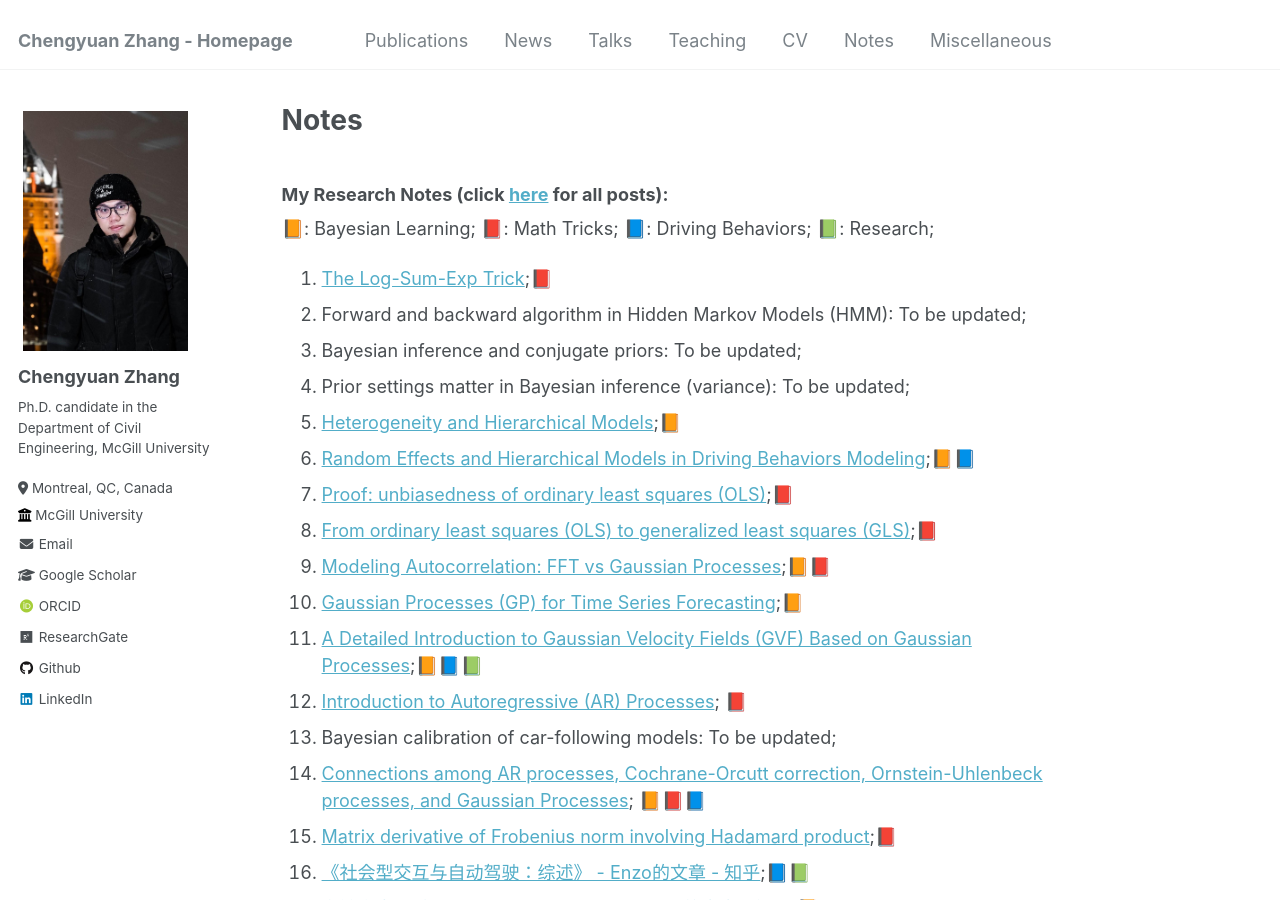
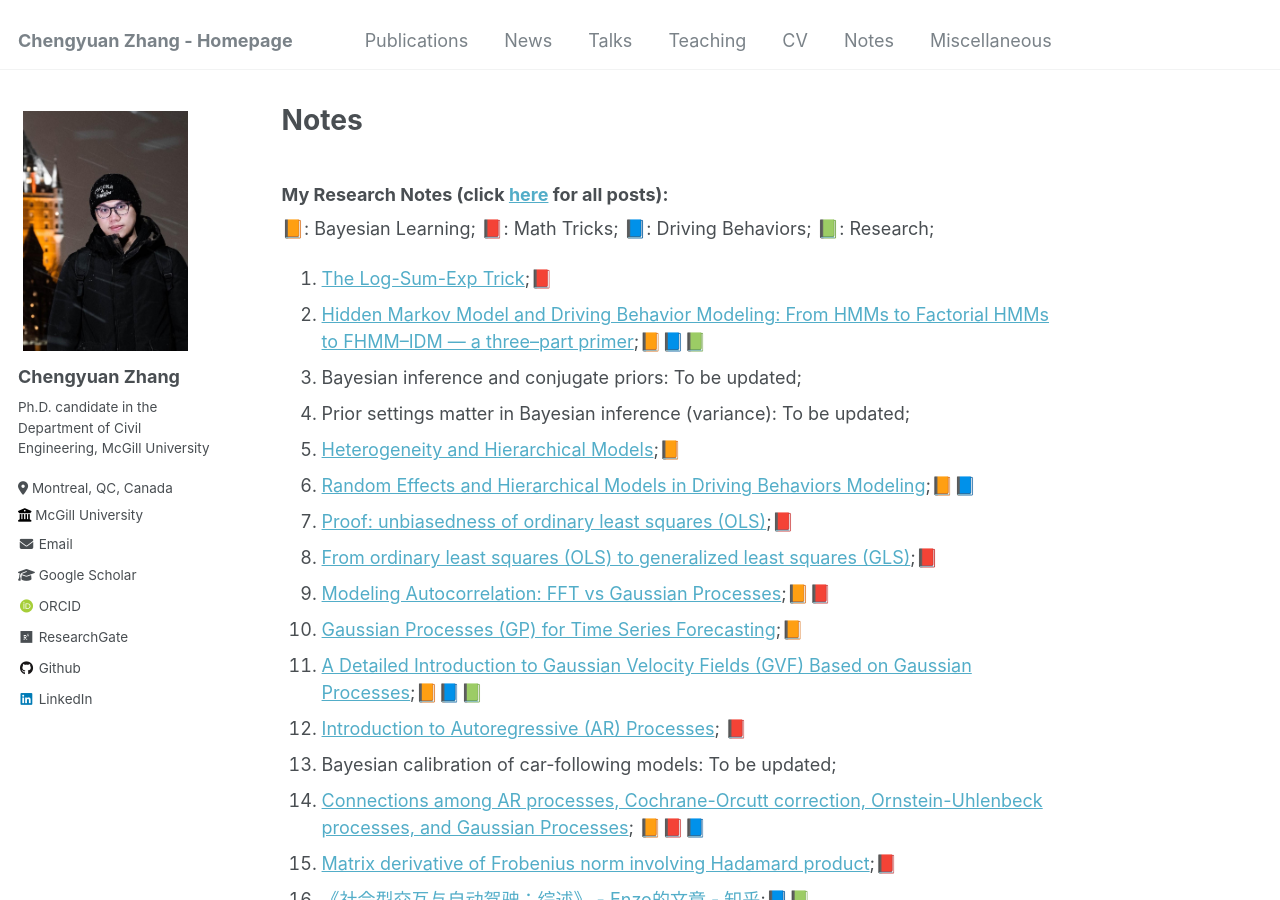
Before and after one commit to Chengyuan-Zhang/chengyuan-zhang.github.io, a Jekyll site: the page built from _pages/notes.md, in a window 1280 px wide and 900 px high. Built offline with Jekyll 4.4.1, drawn with Linux system fonts in a browser that asks for light colours; some web fonts are replaced; comment, search, counter and statistics services are not loaded.

Commit message:
update post: FHMM-IDM

```diff
--- a/_pages/notes.md
+++ b/_pages/notes.md
@@ -13,7 +13,7 @@ author_profile: true
 📗: Research;
 
 1. [The Log-Sum-Exp Trick](/posts/logsumexp/);📕
-1. Forward and backward algorithm in Hidden Markov Models (HMM): To be updated;
+1. [Hidden Markov Model and Driving Behavior Modeling: From HMMs to Factorial HMMs to FHMM–IDM --- a three–part primer](/posts/FHMM-IDM/);📙📘📗
 1. Bayesian inference and conjugate priors: To be updated;
 1. Prior settings matter in Bayesian inference (variance): To be updated;
 1. [Heterogeneity and Hierarchical Models](/posts/hierarchical/);📙
```
